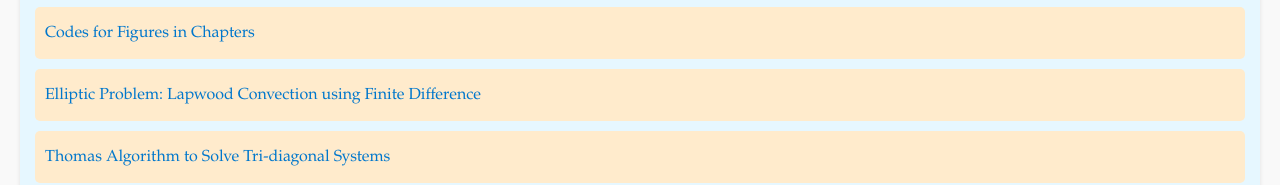
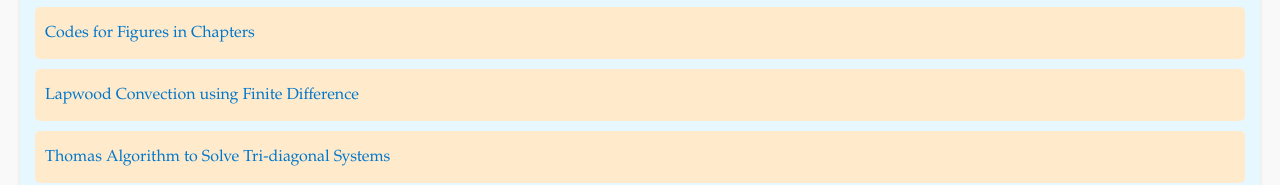
Before and after one commit to swapnilsharma313/NMforChemE.github.io, a plain HTML site: page index.html in a window 1280 px wide. Shown: the part 1133-1318 px from the top of the page. Drawn offline with Linux system fonts and the light colour scheme.

Commit message:
Update index.html

```diff
--- a/index.html
+++ b/index.html
@@ -49,7 +49,7 @@
         <p>Below are folders containing Python scripts and code related to various numerical methods.</p>
         <ul>
             <li><a href="https://github.com/swapnilsharma313/NMforChemE.github.io/tree/main/Figures%20in%20Chapters">Codes for Figures in Chapters</a></li>
-            <li><a href="https://github.com/swapnilsharma313/NMforChemE.github.io/tree/main/Elliptic_problem_FD">Elliptic Problem: Lapwood Convection using Finite Difference</a></li>
+            <li><a href="https://github.com/swapnilsharma313/NMforChemE.github.io/tree/main/Elliptic_problem_FD">Lapwood Convection using Finite Difference</a></li>
             <li><a href="https://github.com/swapnilsharma313/NMforChemE.github.io/tree/main/Thomas%20algorithm">Thomas Algorithm to Solve Tri-diagonal Systems</a></li>
             <li><a href="https://github.com/swapnilsharma313/NMforChemE.github.io/tree/main/Poisson_equation_GaussSeidel">Gauss Seidel Method for Poisson Equation</a></li>
             <li><a href="https://github.com/swapnilsharma313/NMforChemE.github.io/tree/main/Adaptive_time_step_RK45">RK45 with Adaptive Timestep</a></li>
```
